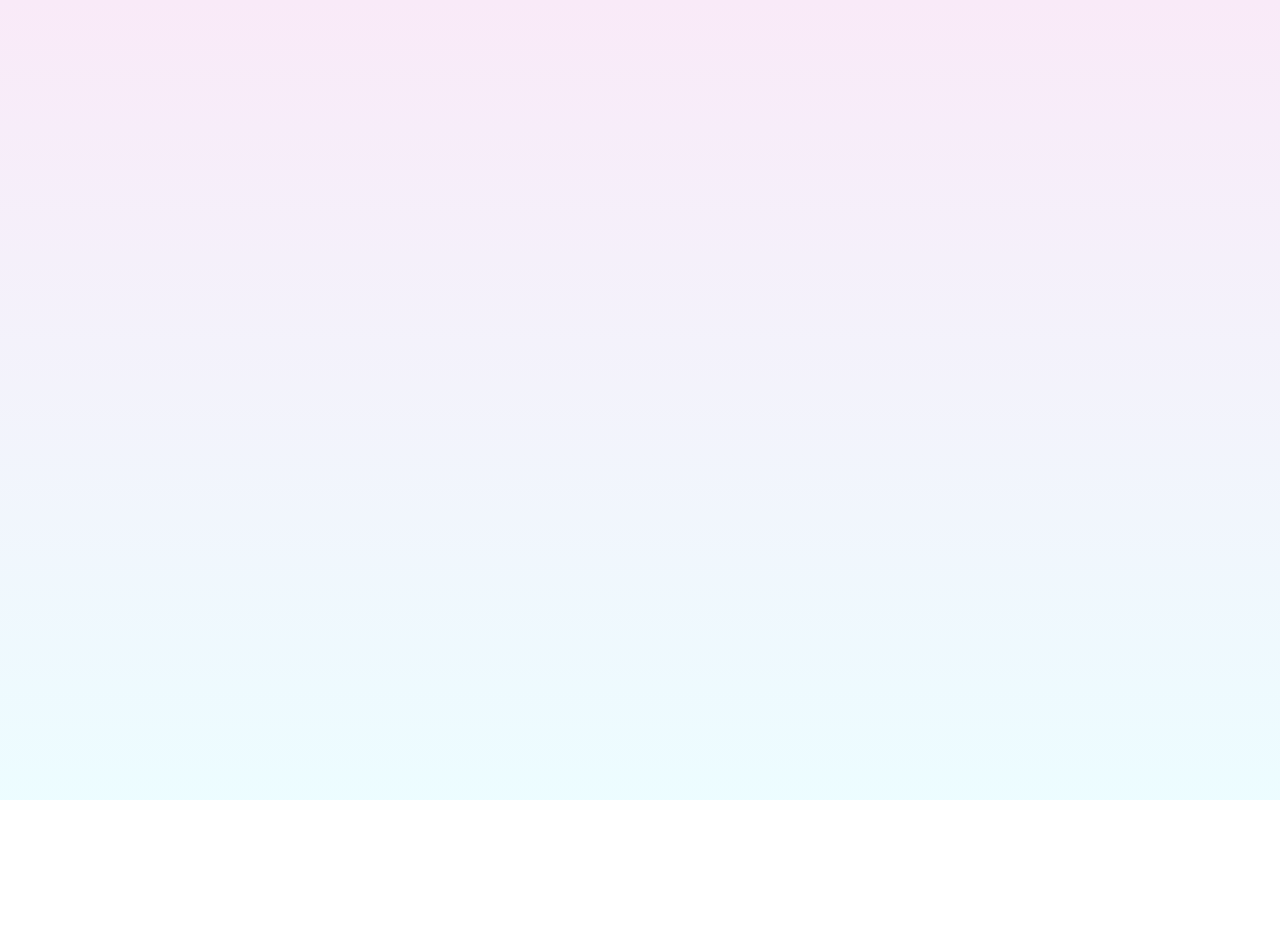
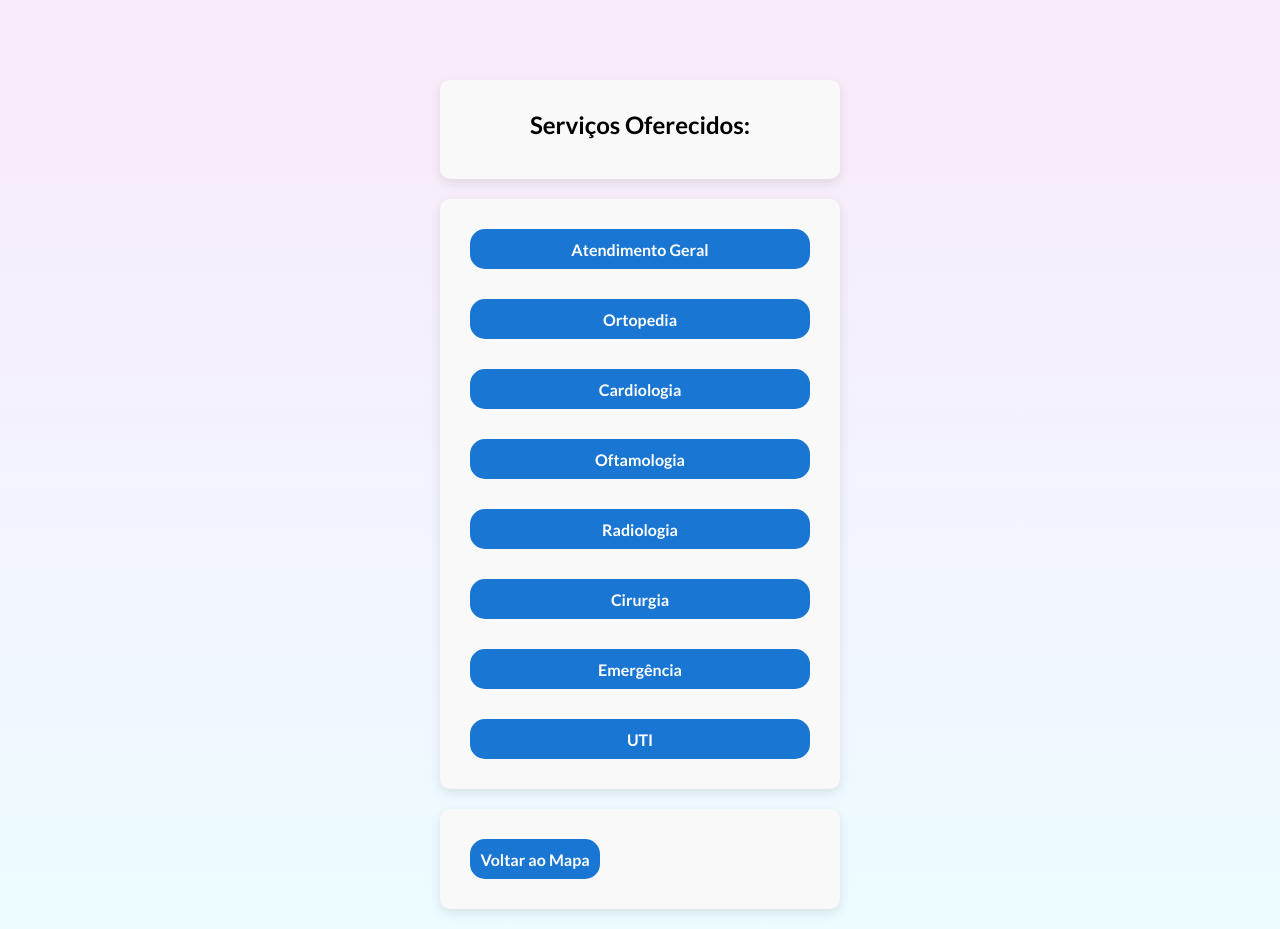
Before and after one commit to matheusarsenal/MED-ORG, a React (Vite) app in the folder FEnd/: page /servicos-oferecidos in a window 1280 px wide. Before the commit this address had no page. Before the commit the page ends 800 px from the top, so only its background shows below. Built offline with nearby package versions, Linux system fonts and the light colour scheme.

Commit message:
Implementação da tela de Serviços oferecidos

```diff
--- a/FEnd/src/App.jsx
+++ b/FEnd/src/App.jsx
@@ -10,6 +10,7 @@ import PrescricaoMedica from './Screens/PrescricaoMedica'
 import PrescricaoPaciente from './Screens/PrescricaoPaciente'
 import Suporte from './Screens/PagSuporte'
 import Chat from './Screens/BatePapo'
+import MenuServicos from './Screens/Servicos';
 
 export default function App() {
   return (
@@ -24,6 +25,7 @@ export default function App() {
         <Route path="/prescricao-paciente" element={<PrescricaoPaciente />} />
         <Route path="/suporte" element={<Suporte />} />
         <Route path="/chat" element={<Chat />} />
+        <Route path="/servicos-oferecidos" element={<MenuServicos />} />
       </Routes>
     </Router>
   )
--- /dev/null
+++ b/FEnd/src/Screens/Servicos/index.jsx
@@ -0,0 +1,27 @@
+import { useState } from 'react';
+import './style.css'
+
+function MenuServicos() {
+    return (
+        <div className='Serv'>
+            <form id='Tit'>
+                <h1>Serviços Oferecidos:</h1>
+            </form>
+            <form id='Entry'>
+                <button type="button">Atendimento Geral</button>
+                <button type="button">Ortopedia</button>
+                <button type="button">Cardiologia</button>
+                <button type="button">Oftamologia</button>
+                <button type="button">Radiologia</button>
+                <button type="button">Cirurgia</button>
+                <button type="button">Emergência</button>
+                <button type="button">UTI</button>
+            </form>
+            <form id='Quit'>
+                <button type="button">Voltar ao Mapa</button>
+            </form>
+        </div>
+    )
+}
+
+export default MenuServicos;
--- /dev/null
+++ b/FEnd/src/Screens/Servicos/style.css
@@ -0,0 +1,71 @@
+.Serv {
+    display: flex;
+    align-items: center;
+    flex-direction: column;
+    padding-top: 80px;
+
+    form#Tit{
+        display: flex;
+        flex-direction: column;
+        gap: 30px;
+        padding: 30px;
+        background-color: #f9f9f9;
+        max-width: 50%;
+        width: 400px;
+    }
+
+    form#Entry{
+        display: flex;
+        flex-direction: column;
+        gap: 30px;
+        padding: 30px;
+        background-color: #f9f9f9;
+        max-width: 50%;
+        width: 400px;
+
+        & button{
+            background-color: #1976D2;
+            color: rgb(255, 255, 255);
+            gap: 15px;
+            font-size: medium;
+            height: 40px;
+            border-radius: 15px;
+            border: none;
+            cursor: pointer;
+        }
+
+        & button:hover{
+            color: rgb(37, 86, 247);
+            opacity: 0.7;
+        }
+    }
+
+    form#Quit{
+        display: flex;
+        flex-direction: column;
+        gap: 12px;
+        padding: 30px;
+        max-width: 50%;
+        width: 400px;
+        margin-bottom: 20px;
+        background-color: #f9f9f9;
+        align-items: baseline;
+
+        & button{
+            background-color: #1976D2;
+            color: rgb(255, 255, 255);
+            gap: 15px;
+            font-size: medium;
+            height: 40px;
+            width: 130px;
+            border-radius: 15px;
+            border: none;
+            cursor: pointer;
+        }
+
+        & button:hover{
+            background-color: rgb(247, 37, 37);
+            opacity: 0.7;
+        }
+    }
+}
```
